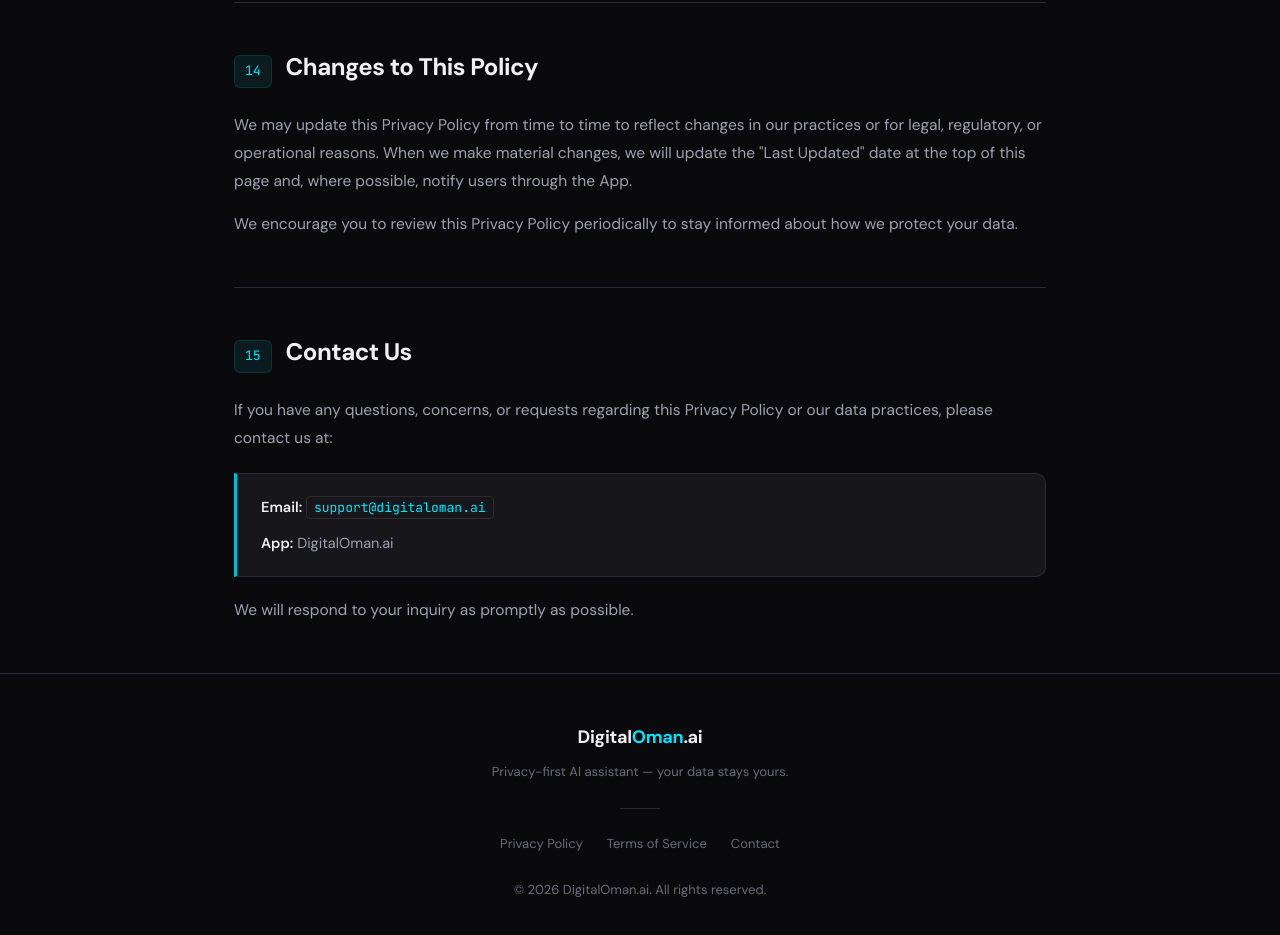
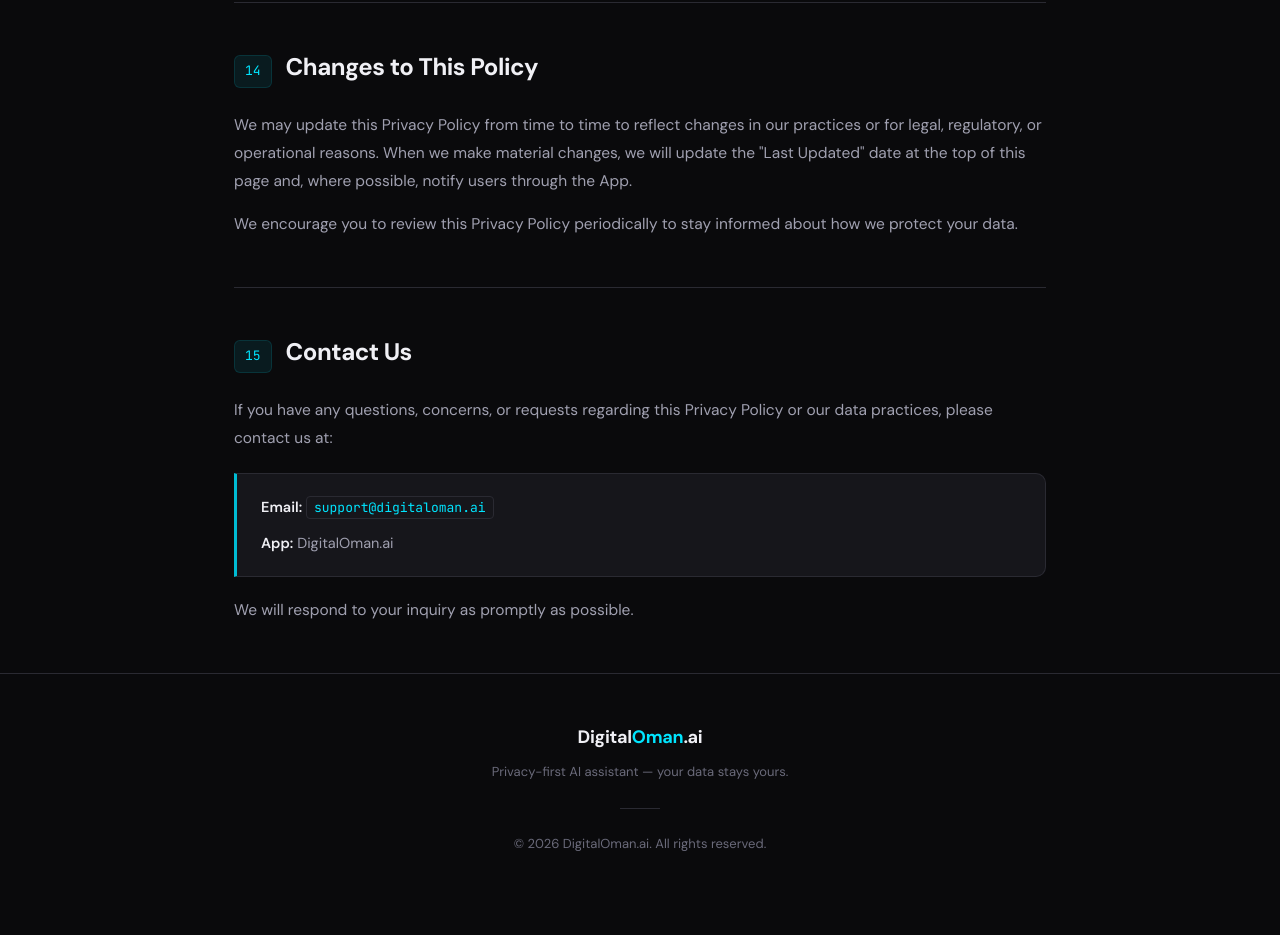
Before and after one commit to SivaVimel/digitalomanai-privacy-app, a plain HTML site: page index.html in a window 1280 px wide. Shown: the part 9519-10454 px from the top of the page. After the commit the page ends 10422 px from the top, so only its background shows below. Drawn offline with Linux system fonts and the light colour scheme.

Commit message:
Update index.html

```diff
--- a/index.html
+++ b/index.html
@@ -811,11 +811,6 @@
     <div class="footer-logo">Digital<span>Oman</span>.ai</div>
     <p class="footer-text">Privacy-first AI assistant — your data stays yours.</p>
     <div class="footer-divider"></div>
-    <div class="footer-links">
-      <a href="#">Privacy Policy</a>
-      <a href="#">Terms of Service</a>
-      <a href="mailto:support@digitaloman.ai">Contact</a>
-    </div>
     <p class="footer-text" style="margin-top: 24px;">&copy; 2026 DigitalOman.ai. All rights reserved.</p>
   </div>
 </footer>
```
